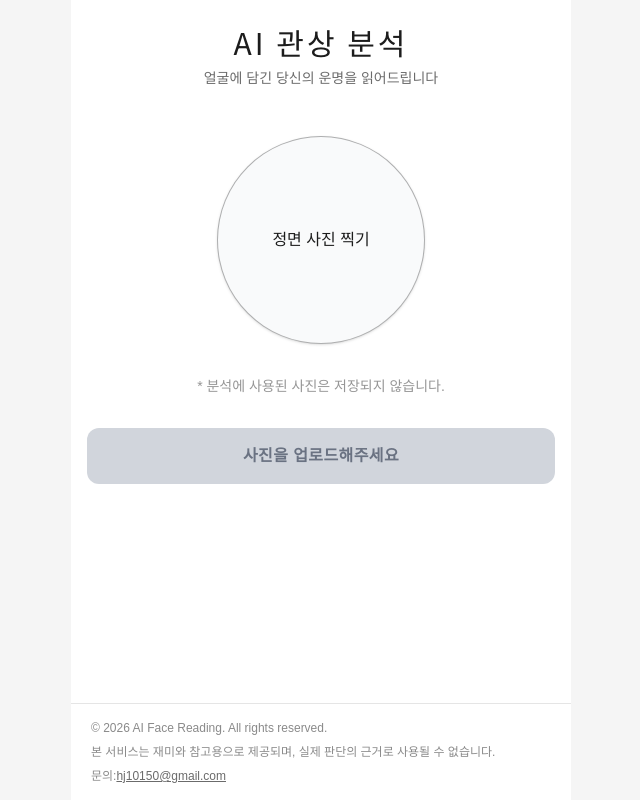
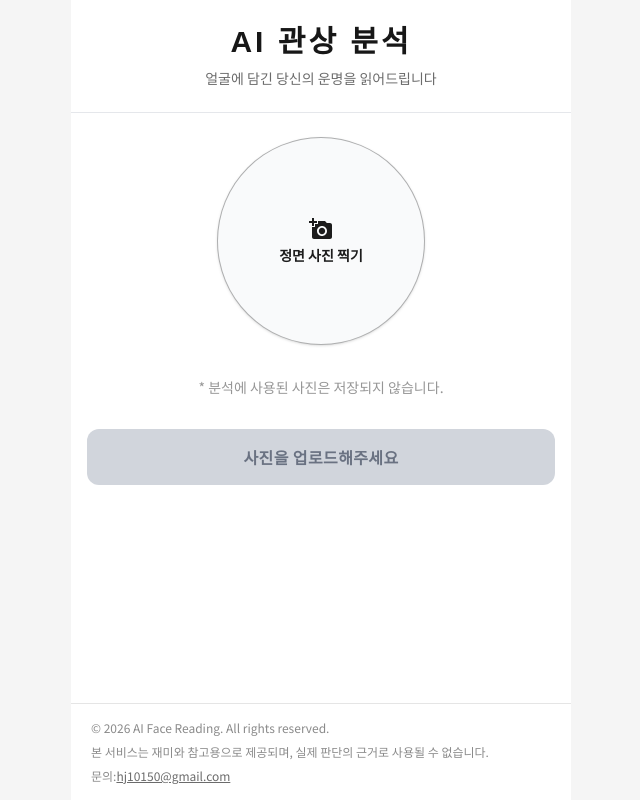
Before and after one commit to leehj1050/AiFaceReading, a Next.js app: page / in a window 1280 px wide. Shown: the whole page, without its empty margins (319-959 px from the left). Built offline with nearby package versions, Linux system fonts and the light colour scheme.

Commit message:
feature: UI edit design

```diff
--- a/app/component/imgUpload_Camera/ImageUpload.tsx
+++ b/app/component/imgUpload_Camera/ImageUpload.tsx
@@ -1,4 +1,5 @@
 import { useFaceImageStore } from "@/store/useFaceImageStore";
+import { MdAddAPhoto } from "react-icons/md";
 
 const ImageUpload = () => {
     const { setImage, setValidation } = useFaceImageStore();
@@ -12,7 +13,7 @@ const ImageUpload = () => {
         setValidation("ready-to-analyze");
     };
     return (
-        <label className="w-full h-full rounded-full flex justify-center items-center ">
+        <label className="w-full h-full rounded-full flex justify-center items-center">
             <input
                 type="file"
                 accept="image/*"
@@ -20,7 +21,10 @@ const ImageUpload = () => {
                 hidden
                 onChange={handleFile}
             />
-            <p>정면 사진 찍기</p>
+            <div className="flex flex-col items-center gap-1">
+                <MdAddAPhoto className="text-2xl" />
+                <p className="font-semibold text-sm">정면 사진 찍기</p>
+            </div>
         </label>
     );
 };
--- a/app/globals.css
+++ b/app/globals.css
@@ -25,6 +25,10 @@ body {
   font-family: Arial, Helvetica, sans-serif;
 }
 
+.font-serif {
+  font-family: var(--font-serif);
+}
+
 
 @keyframes text-shimmer {
   0% {
--- a/app/layout.tsx
+++ b/app/layout.tsx
@@ -1,17 +1,17 @@
 import type { Metadata } from "next";
-import { Geist, Geist_Mono } from "next/font/google";
+import { Noto_Sans_KR, Noto_Serif_KR } from "next/font/google";
 import "./globals.css";
 
-
-const geistSans = Geist({
-  variable: "--font-geist-sans",
+export const sans = Noto_Sans_KR({
   subsets: ["latin"],
+  weight: ["400", "500", "600"],
+  variable: "--font-sans",
 });
 
-const geistMono = Geist_Mono({
-  variable: "--font-geist-mono",
+export const serif = Noto_Serif_KR({
   subsets: ["latin"],
-
+  weight: ["400", "600"],
+  variable: "--font-serif",
 });
 
 export const metadata: Metadata = {
@@ -27,7 +27,7 @@ export default function RootLayout({
   return (
     <html lang="en">
       <body
-        className={`${geistSans.variable} ${geistMono.variable} antialiased`}
+        className={`${sans.className} ${serif.variable} antialiased`}
       >
         {children}
       </body>
--- a/app/main/Main.tsx
+++ b/app/main/Main.tsx
@@ -12,7 +12,7 @@ const Main = () => {
     const { analysis } = useFaceAnalysisStore();
 
     return (
-        <section className="flex flex-col items-center gap-8 text-[#1C1C1C] flex-1">
+        <section className="flex flex-col items-center gap-8 text-[#1C1C1C] flex-1 ">
             {/* Face Input */}
             {
                 analysis ? (
--- a/app/page.tsx
+++ b/app/page.tsx
@@ -1,18 +1,12 @@
-import { Noto_Sans_KR } from "next/font/google";
 import Main from "./main/Main";
-
-const font = Noto_Sans_KR({
-  subsets: ["latin"],
-  weight: ["400", "700"],
-});
 
 
 export default function Home() {
   return (
-    <div className="min-h-screen flex flex-col items-center bg-[#f5f5f5] text-[#1C1C1C]">
+    <div className="min-h-screen flex flex-col items-center bg-[#f5f5f5] text-[#171717]">
       {/* Header */}
-      <header className="max-w-[500px] w-full px-4 py-6 bg-white flex flex-col items-center">
-        <h1 className={`${font.className} text-3xl font-serif tracking-widest`}>
+      <header className="max-w-[500px] w-full px-4 py-6 bg-white flex flex-col items-center border-b border-gray-200">
+        <h1 className={`font-serif text-3xl font-semibold tracking-widest`}>
           AI 관상 분석
         </h1>
         <p className="text-[#6B6B6B] mt-2 text-sm">
--- a/package.json
+++ b/package.json
@@ -15,6 +15,7 @@
     "openai": "^6.16.0",
     "react": "19.2.3",
     "react-dom": "19.2.3",
+    "react-icons": "^5.5.0",
     "zustand": "^5.0.10"
   },
   "devDependencies": {
```
Also changed, not shown: 1 other file (tests, documents, lock files or other folders).
